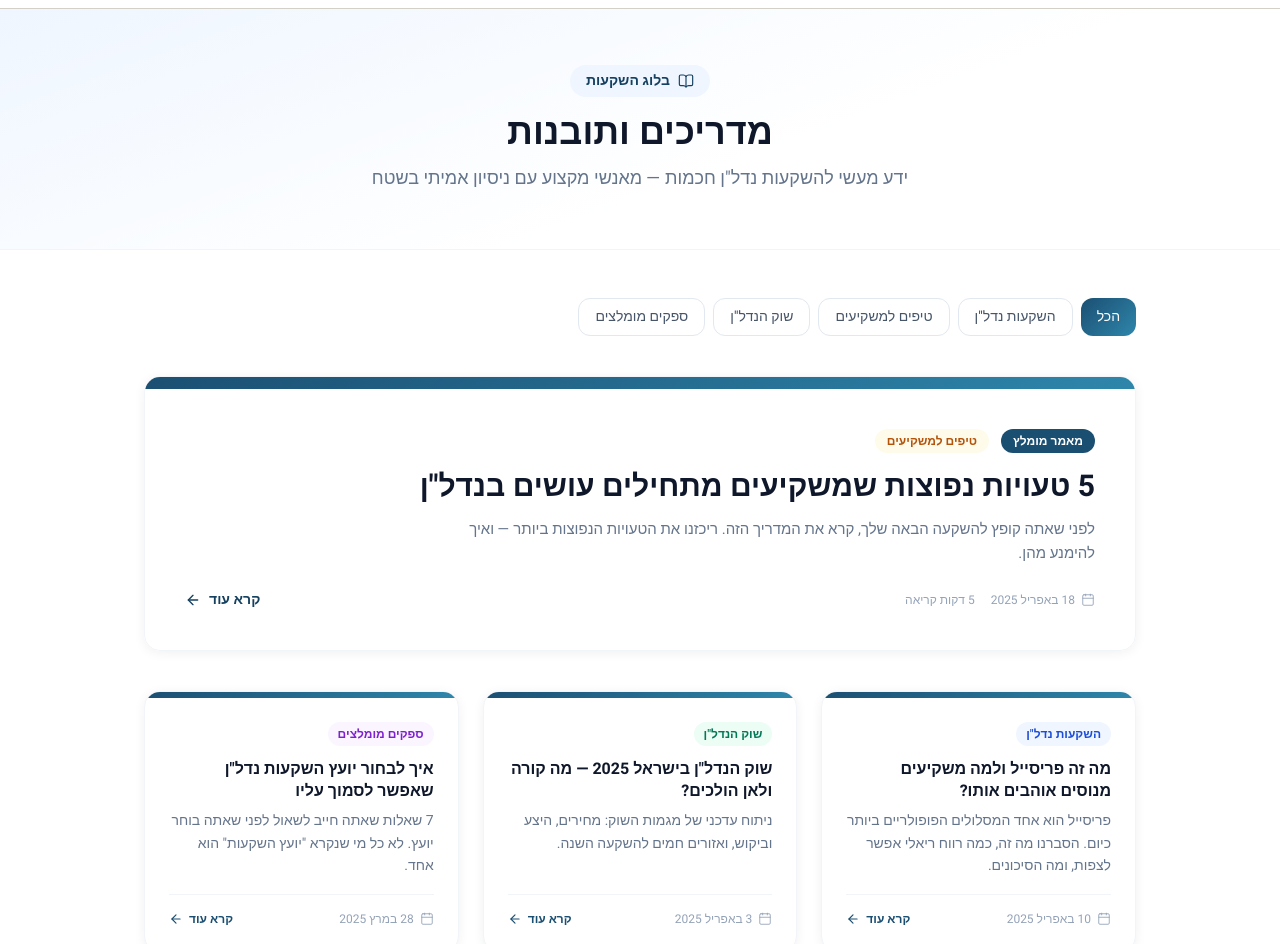
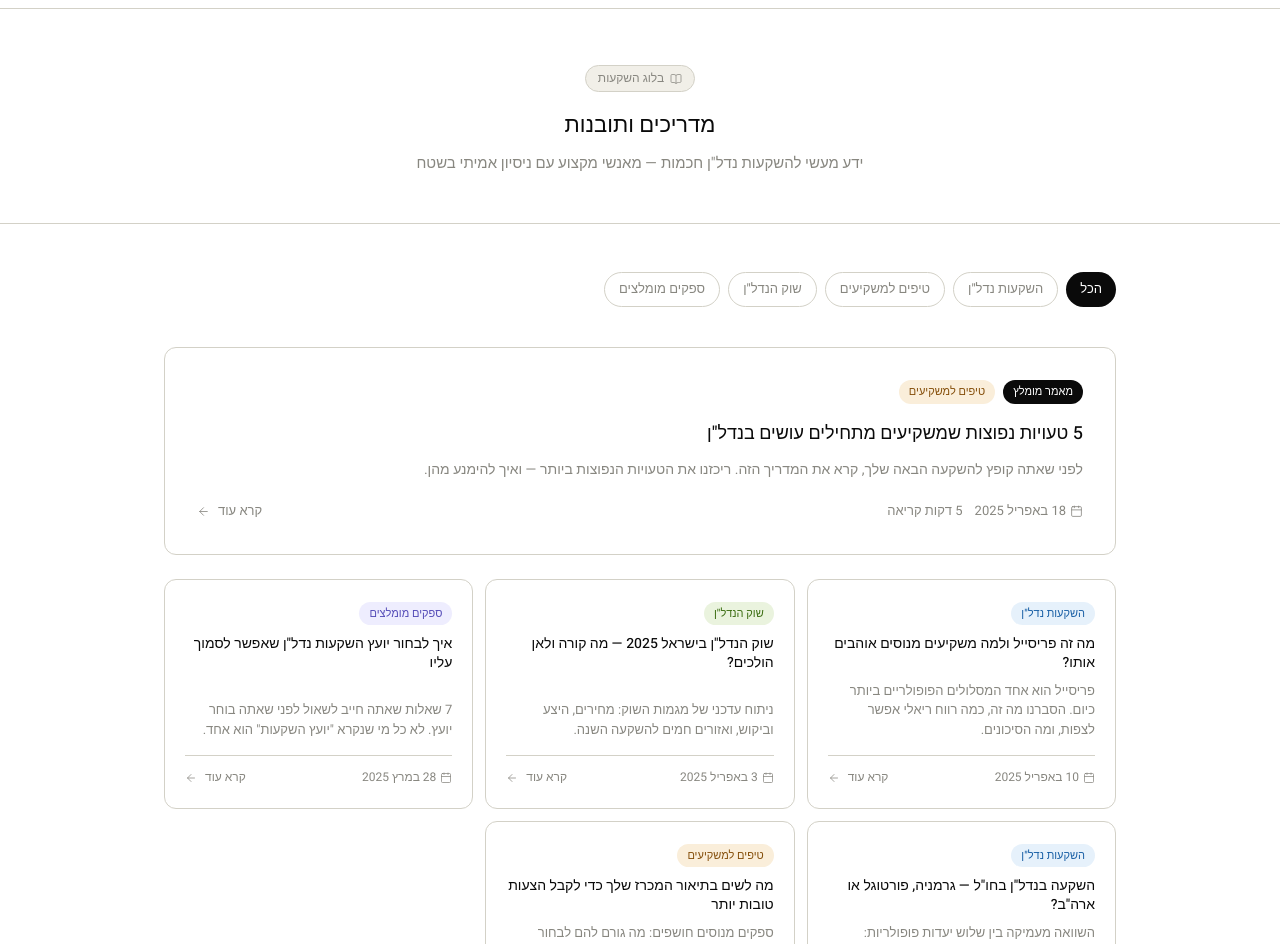
Before and after one commit to yakovrefaelov1-hash/bochnim-hashkaot-real, a Next.js app: page /blog in a window 1280 px wide. Shown: the part 48-992 px from the top of the page. Built offline with nearby package versions, Linux system fonts and the light colour scheme.

Commit message:
fix: remove stray CSS brace causing build failure; apply full design system (emoji→icons, gradients removed, auth/blog/providers/post-tender)

```diff
--- a/src/app/blog/page.tsx
+++ b/src/app/blog/page.tsx
@@ -1,5 +1,5 @@
 import Link from 'next/link';
-import { Calendar, Tag, ArrowLeft, BookOpen } from 'lucide-react';
+import { Calendar, ArrowLeft, BookOpen } from 'lucide-react';
 
 const CATEGORIES = ['הכל', 'השקעות נדל"ן', 'טיפים למשקיעים', 'שוק הנדל"ן', 'ספקים מומלצים'];
 
@@ -60,11 +60,11 @@ const ARTICLES = [
   },
 ];
 
-const CATEGORY_COLORS: Record<string, string> = {
-  'השקעות נדל"ן': 'bg-blue-50 text-blue-700',
-  'טיפים למשקיעים': 'bg-amber-50 text-amber-700',
-  'שוק הנדל"ן': 'bg-emerald-50 text-emerald-700',
-  'ספקים מומלצים': 'bg-purple-50 text-purple-700',
+const CATEGORY_BADGE: Record<string, { bg: string; color: string }> = {
+  'השקעות נדל"ן': { bg: 'var(--blue-100)',   color: 'var(--blue-600)' },
+  'טיפים למשקיעים': { bg: 'var(--amber-100)', color: 'var(--amber-600)' },
+  'שוק הנדל"ן':    { bg: 'var(--green-100)',  color: 'var(--green-600)' },
+  'ספקים מומלצים': { bg: 'var(--purple-50)',  color: 'var(--purple-700)' },
 };
 
 export default function BlogPage() {
@@ -72,33 +72,39 @@ export default function BlogPage() {
   const rest = ARTICLES.filter(a => !a.featured);
 
   return (
-    <div className="min-h-screen bg-white" dir="rtl">
+    <div style={{ background: 'var(--white)', minHeight: '100vh' }} dir="rtl">
       {/* Page header */}
-      <div className="border-b border-slate-100 py-14 px-4" style={{ background: 'linear-gradient(160deg, #EFF6FF 0%, #FFFFFF 60%)' }}>
-        <div className="max-w-5xl mx-auto text-center">
-          <div className="inline-flex items-center gap-2 bg-primary-50 text-primary-700 rounded-full px-4 py-1.5 text-sm font-semibold mb-4">
-            <BookOpen className="w-4 h-4" strokeWidth={1.75} />
+      <div style={{ borderBottom: '0.5px solid var(--gray-100)', padding: '56px 24px 48px', background: 'var(--white)' }}>
+        <div style={{ maxWidth: 800, margin: '0 auto', textAlign: 'center' }}>
+          <div style={{
+            display: 'inline-flex', alignItems: 'center', gap: 6,
+            background: 'var(--gray-50)', border: '0.5px solid var(--gray-100)',
+            borderRadius: 'var(--radius-pill)', padding: '3px 12px',
+            fontSize: 12, fontWeight: 500, color: 'var(--gray-500)', marginBottom: 16,
+          }}>
+            <BookOpen size={12} strokeWidth={1.5} />
             בלוג השקעות
           </div>
-          <h1 className="text-4xl font-bold text-[#0F172A] mb-3">מדריכים ותובנות</h1>
-          <p className="text-slate-500 text-lg max-w-xl mx-auto">
+          <h1 style={{ fontSize: 22, fontWeight: 500, color: 'var(--gray-900)', marginBottom: 8 }}>מדריכים ותובנות</h1>
+          <p style={{ fontSize: 15, color: 'var(--gray-500)' }}>
             ידע מעשי להשקעות נדל"ן חכמות — מאנשי מקצוע עם ניסיון אמיתי בשטח
           </p>
         </div>
       </div>
 
-      <div className="max-w-5xl mx-auto px-4 py-12">
+      <div style={{ maxWidth: 1000, margin: '0 auto', padding: '48px 24px' }}>
         {/* Category filter */}
-        <div className="flex flex-wrap gap-2 mb-10">
-          {CATEGORIES.map(cat => (
+        <div style={{ display: 'flex', flexWrap: 'wrap', gap: 8, marginBottom: 40 }}>
+          {CATEGORIES.map((cat, i) => (
             <button
               key={cat}
-              className={`px-4 py-2 rounded-xl text-sm font-medium transition-all border ${
-                cat === 'הכל'
-                  ? 'text-white border-transparent'
-                  : 'bg-white border-slate-200 text-slate-600 hover:border-primary/40 hover:text-primary'
-              }`}
-              style={cat === 'הכל' ? { background: 'linear-gradient(135deg, #1B4F72, #2E86AB)', border: 'none' } : {}}
+              style={{
+                padding: '6px 14px', borderRadius: 'var(--radius-pill)',
+                fontSize: 13, fontWeight: 500, cursor: 'pointer', transition: 'all 0.15s ease',
+                background: i === 0 ? 'var(--gray-900)' : 'var(--white)',
+                color: i === 0 ? 'var(--white)' : 'var(--gray-500)',
+                border: i === 0 ? 'none' : '0.5px solid var(--gray-100)',
+              }}
             >
               {cat}
             </button>
@@ -107,103 +113,92 @@ export default function BlogPage() {
 
         {/* Featured article */}
         {featured && (
-          <div
-            className="rounded-2xl overflow-hidden border border-slate-100 mb-10 hover:shadow-lg transition-all duration-300 group"
-            style={{ boxShadow: '0 2px 12px rgba(15,23,42,0.06)' }}
-          >
-            <div
-              className="h-3 w-full"
-              style={{ background: 'linear-gradient(135deg, #1B4F72, #2E86AB)' }}
-            />
-            <div className="p-8 md:p-10">
-              <div className="flex flex-wrap items-center gap-3 mb-4">
-                <span className="bg-primary text-white text-xs font-bold px-3 py-1 rounded-full">
+          <div className="card" style={{ marginBottom: 24, padding: 32 }}>
+            <div style={{ display: 'flex', flexWrap: 'wrap', alignItems: 'center', gap: 8, marginBottom: 16 }}>
+              <span style={{
+                background: 'var(--gray-900)', color: 'var(--white)',
+                fontSize: 11, fontWeight: 500, padding: '3px 10px', borderRadius: 'var(--radius-pill)',
+              }}>
                 מאמר מומלץ
               </span>
-                <span className={`text-xs font-semibold px-3 py-1 rounded-full ${CATEGORY_COLORS[featured.category]}`}>
+              {CATEGORY_BADGE[featured.category] && (
+                <span style={{
+                  background: CATEGORY_BADGE[featured.category].bg,
+                  color: CATEGORY_BADGE[featured.category].color,
+                  fontSize: 11, fontWeight: 500, padding: '3px 10px', borderRadius: 'var(--radius-pill)',
+                }}>
                   {featured.category}
                 </span>
+              )}
             </div>
-              <h2 className="text-2xl md:text-3xl font-bold text-[#0F172A] mb-3 group-hover:text-primary transition-colors">
+            <h2 style={{ fontSize: 18, fontWeight: 500, color: 'var(--gray-900)', marginBottom: 10 }}>
               {featured.title}
             </h2>
-              <p className="text-slate-500 leading-relaxed mb-6 max-w-2xl">{featured.desc}</p>
-              <div className="flex items-center justify-between flex-wrap gap-4">
-                <div className="flex items-center gap-4 text-xs text-slate-400">
-                  <span className="flex items-center gap-1.5">
-                    <Calendar className="w-3.5 h-3.5" strokeWidth={1.5} />
+            <p style={{ fontSize: 14, color: 'var(--gray-500)', lineHeight: 1.6, marginBottom: 20 }}>{featured.desc}</p>
+            <div style={{ display: 'flex', alignItems: 'center', justifyContent: 'space-between', flexWrap: 'wrap', gap: 12 }}>
+              <div style={{ display: 'flex', alignItems: 'center', gap: 12, fontSize: 13, color: 'var(--gray-500)' }}>
+                <span style={{ display: 'flex', alignItems: 'center', gap: 4 }}>
+                  <Calendar size={13} strokeWidth={1.5} />
                   {featured.date}
                 </span>
                 <span>{featured.readTime}</span>
               </div>
-                <button
-                  className="inline-flex items-center gap-2 text-sm font-semibold text-primary-700 hover:gap-3 transition-all duration-200"
-                >
+              <button className="btn-ghost" style={{ padding: 0, fontSize: 13 }}>
                 קרא עוד
-                  <ArrowLeft className="w-4 h-4" strokeWidth={2} />
+                <ArrowLeft size={13} strokeWidth={1.5} />
               </button>
-              </div>
             </div>
           </div>
         )}
 
         {/* Articles grid */}
-        <div className="grid grid-cols-1 md:grid-cols-2 lg:grid-cols-3 gap-6">
+        <div style={{ display: 'grid', gridTemplateColumns: 'repeat(3, 1fr)', gap: 12, marginBottom: 48 }}>
           {rest.map(article => (
-            <article
-              key={article.id}
-              className="rounded-2xl border border-slate-100 bg-white overflow-hidden hover:shadow-lg hover:-translate-y-1 transition-all duration-300 group flex flex-col"
-              style={{ boxShadow: '0 2px 12px rgba(15,23,42,0.06)' }}
-            >
-              <div
-                className="h-1.5 w-full"
-                style={{ background: 'linear-gradient(135deg, #1B4F72, #2E86AB)' }}
-              />
-              <div className="p-6 flex flex-col flex-1">
-                <div className="flex items-center gap-2 mb-3">
-                  <span className={`text-xs font-semibold px-2.5 py-1 rounded-full ${CATEGORY_COLORS[article.category]}`}>
+            <article key={article.id} className="card" style={{ display: 'flex', flexDirection: 'column' }}>
+              <div style={{ marginBottom: 10 }}>
+                {CATEGORY_BADGE[article.category] && (
+                  <span style={{
+                    background: CATEGORY_BADGE[article.category].bg,
+                    color: CATEGORY_BADGE[article.category].color,
+                    fontSize: 11, fontWeight: 500, padding: '3px 10px', borderRadius: 'var(--radius-pill)',
+                  }}>
                     {article.category}
                   </span>
+                )}
               </div>
-                <h3 className="font-bold text-[#0F172A] text-base leading-snug mb-2 group-hover:text-primary transition-colors">
+              <h3 style={{ fontWeight: 500, color: 'var(--gray-900)', fontSize: 14, lineHeight: 1.4, marginBottom: 8, flex: 1 }}>
                 {article.title}
               </h3>
-                <p className="text-slate-500 text-sm leading-relaxed mb-4 flex-1 line-clamp-3">
+              <p style={{ fontSize: 13, color: 'var(--gray-500)', lineHeight: 1.5, marginBottom: 16, display: '-webkit-box', WebkitLineClamp: 3, WebkitBoxOrient: 'vertical', overflow: 'hidden' }}>
                 {article.desc}
               </p>
-                <div className="flex items-center justify-between pt-4 border-t border-slate-100">
-                  <div className="flex items-center gap-1.5 text-xs text-slate-400">
-                    <Calendar className="w-3.5 h-3.5" strokeWidth={1.5} />
+              <div style={{ display: 'flex', alignItems: 'center', justifyContent: 'space-between', paddingTop: 12, borderTop: '0.5px solid var(--gray-100)' }}>
+                <span style={{ display: 'flex', alignItems: 'center', gap: 4, fontSize: 12, color: 'var(--gray-500)' }}>
+                  <Calendar size={12} strokeWidth={1.5} />
                   {article.date}
-                  </div>
-                  <button className="inline-flex items-center gap-1.5 text-xs font-semibold text-primary-600 hover:gap-2.5 transition-all duration-200">
+                </span>
+                <button className="btn-ghost" style={{ padding: 0, fontSize: 12 }}>
                   קרא עוד
-                    <ArrowLeft className="w-3.5 h-3.5" strokeWidth={2} />
+                  <ArrowLeft size={12} strokeWidth={1.5} />
                 </button>
-                </div>
               </div>
             </article>
           ))}
         </div>
 
-        {/* Newsletter CTA */}
-        <div
-          className="mt-16 rounded-2xl p-8 md:p-10 text-center text-white"
-          style={{ background: 'linear-gradient(135deg, #0A1F30 0%, #1B4F72 60%, #2E86AB 100%)' }}
-        >
-          <h3 className="text-xl font-bold mb-2">קבל מאמרים חדשים ישירות למייל</h3>
-          <p className="text-blue-200 text-sm mb-6">ללא ספאם. רק תוכן איכותי, פעם בשבוע.</p>
-          <div className="flex gap-3 max-w-sm mx-auto">
+        {/* Newsletter */}
+        <div className="card" style={{ padding: 40, textAlign: 'center', background: 'var(--gray-50)' }}>
+          <h3 style={{ fontSize: 18, fontWeight: 500, color: 'var(--gray-900)', marginBottom: 8 }}>קבל מאמרים חדשים ישירות למייל</h3>
+          <p style={{ fontSize: 13, color: 'var(--gray-500)', marginBottom: 24 }}>ללא ספאם. רק תוכן איכותי, פעם בשבוע.</p>
+          <div style={{ display: 'flex', gap: 8, maxWidth: 360, margin: '0 auto' }}>
             <input
               type="email"
               placeholder="your@email.com"
               dir="ltr"
-              className="flex-1 rounded-xl px-4 py-2.5 text-sm text-slate-800 bg-white focus:outline-none focus:ring-2 focus:ring-white/50"
+              className="input-field"
+              style={{ flex: 1, fontSize: 13 }}
             />
-            <button
-              className="px-5 py-2.5 rounded-xl text-sm font-bold text-white flex-shrink-0 transition-all duration-200"
-              style={{ background: 'linear-gradient(135deg, #F5A623, #E8920F)' }}
-            >
+            <button className="btn-primary" style={{ flexShrink: 0, fontSize: 13 }}>
               הרשם
             </button>
           </div>
```
Also changed, not shown: src/app/auth/_components/AuthLayout.tsx (+18 -18 lines), src/app/globals.css (+51 -0 lines), src/app/post-tender/page.tsx (+12 -18 lines), src/app/providers/page.tsx (+121 -91 lines), 1 other file (tests, documents, lock files or other folders). Lines whose indentation alone changed are shown as unchanged.
